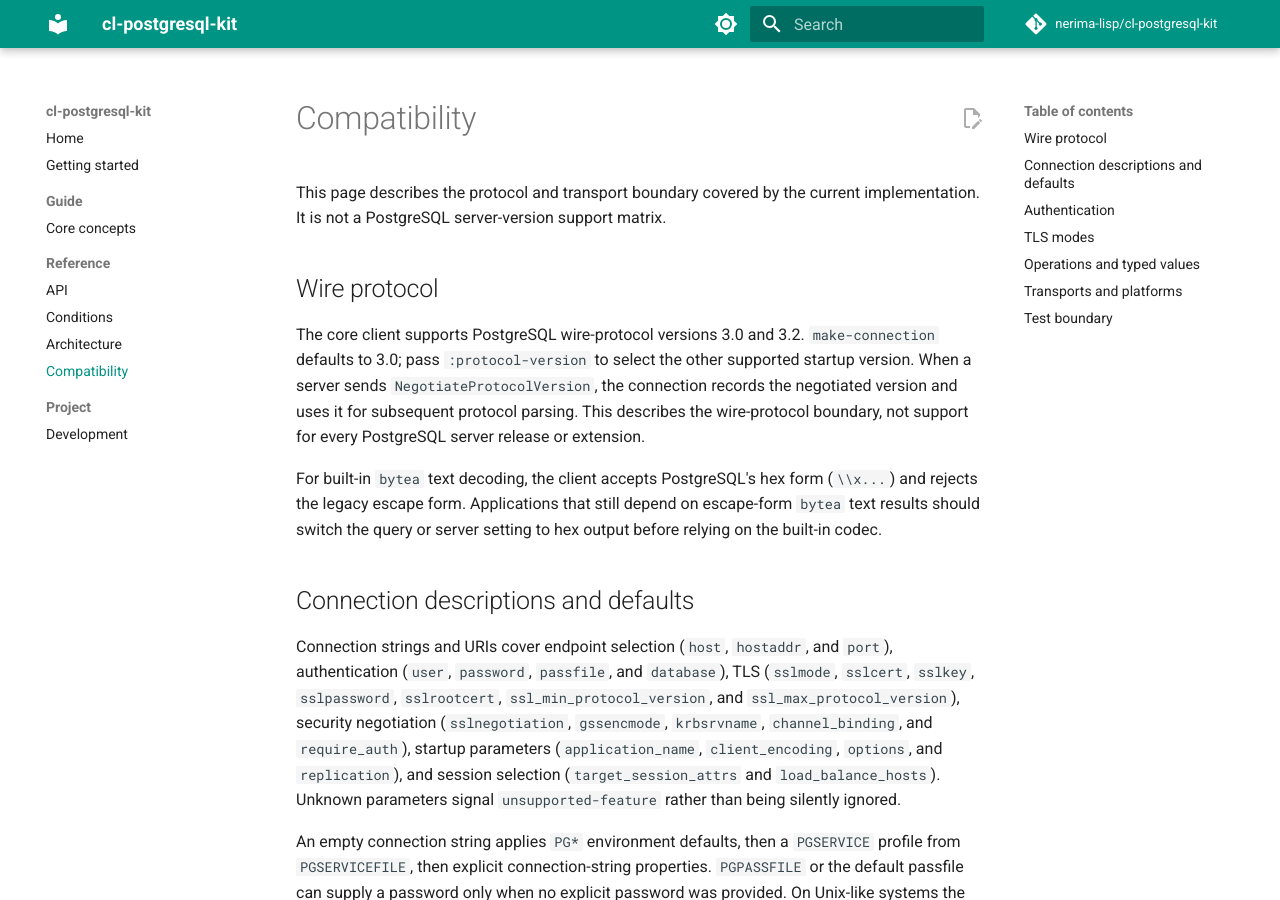
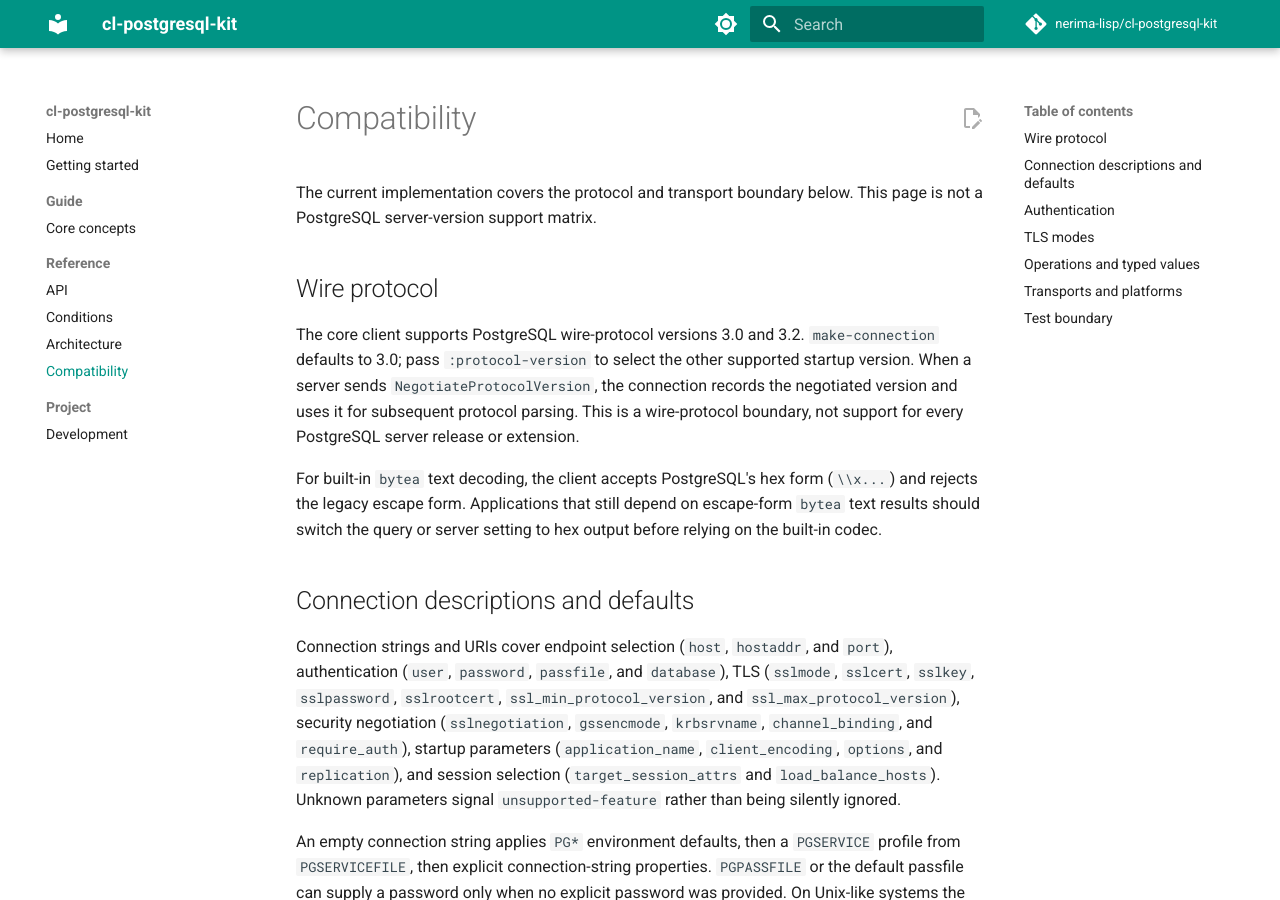
Before and after one commit to nerima-lisp/cl-postgresql-kit, an MkDocs documentation site: the page built from docs/src/reference/compatibility.md, in a window 1280 px wide and 900 px high. Built offline with MkDocs 1.6.1 and Material for MkDocs 9.7.7, drawn with Linux system fonts in a browser that asks for light colours; comment, search, counter and statistics services are not loaded; some of the changed text lies outside the part shown.

Commit message:
Clarify connection compatibility documentation

```diff
--- a/docs/src/reference/compatibility.md
+++ b/docs/src/reference/compatibility.md
@@ -1,8 +1,7 @@
 # Compatibility
 
-This page describes the protocol and transport boundary covered by the
-current implementation. It is not a PostgreSQL server-version support
-matrix.
+The current implementation covers the protocol and transport boundary below.
+This page is not a PostgreSQL server-version support matrix.
 
 ## Wire protocol
 
@@ -10,8 +9,8 @@ The core client supports PostgreSQL wire-protocol versions 3.0 and 3.2.
 `make-connection` defaults to 3.0; pass `:protocol-version` to select the
 other supported startup version. When a server sends
 `NegotiateProtocolVersion`, the connection records the negotiated version and
-uses it for subsequent protocol parsing. This describes the wire-protocol
-boundary, not support for every PostgreSQL server release or extension.
+uses it for subsequent protocol parsing. This is a wire-protocol boundary, not
+support for every PostgreSQL server release or extension.
 
 For built-in `bytea` text decoding, the client accepts PostgreSQL's hex form
 (`\\x...`) and rejects the legacy escape form. Applications that still depend
```
Also changed, not shown: other parts of docs/src/reference/compatibility.md (+2 -2 lines), docs/src/getting-started.md (+2 -2 lines), README.md.
